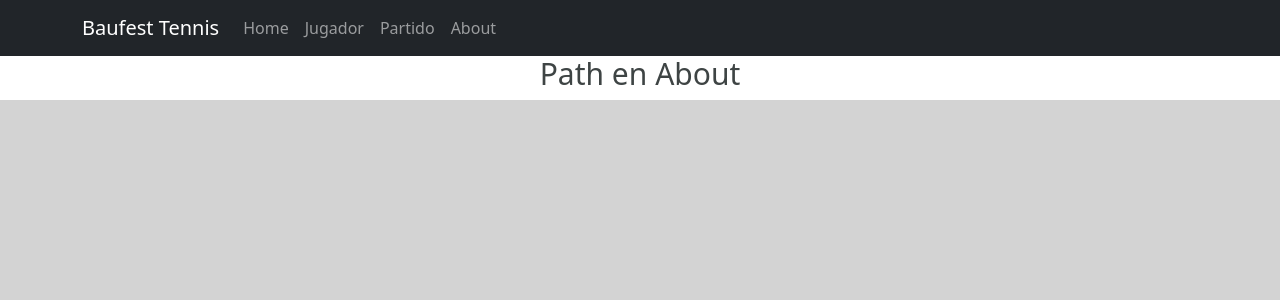
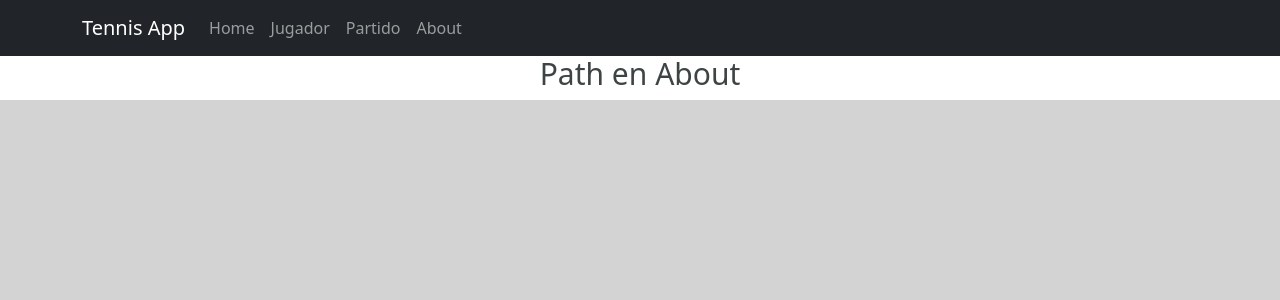
Before and after one commit to lukzfern/My-first-CRUD, a React app in the folder tennis-web/: page /about in a window 1280 px wide. Shown: the top 300 px of the page. Built offline with nearby package versions, Linux system fonts and the light colour scheme.

Commit message:
Changed header title

```diff
--- a/tennis-web/src/components/Menu.jsx
+++ b/tennis-web/src/components/Menu.jsx
@@ -6,7 +6,7 @@ const Menu = () => {
     return (
       <Navbar collapseOnSelect expand="md" bg="dark" variant="dark">
         <div className="container">
-          <Navbar.Brand>Baufest Tennis</Navbar.Brand>
+          <Navbar.Brand>Tennis App</Navbar.Brand>
           <Navbar.Toggle aria-controls="responsive-navbar-nav" />
           <Navbar.Collapse id="responsive-navbar-nav">
             <Nav className="mr-auto">
```
